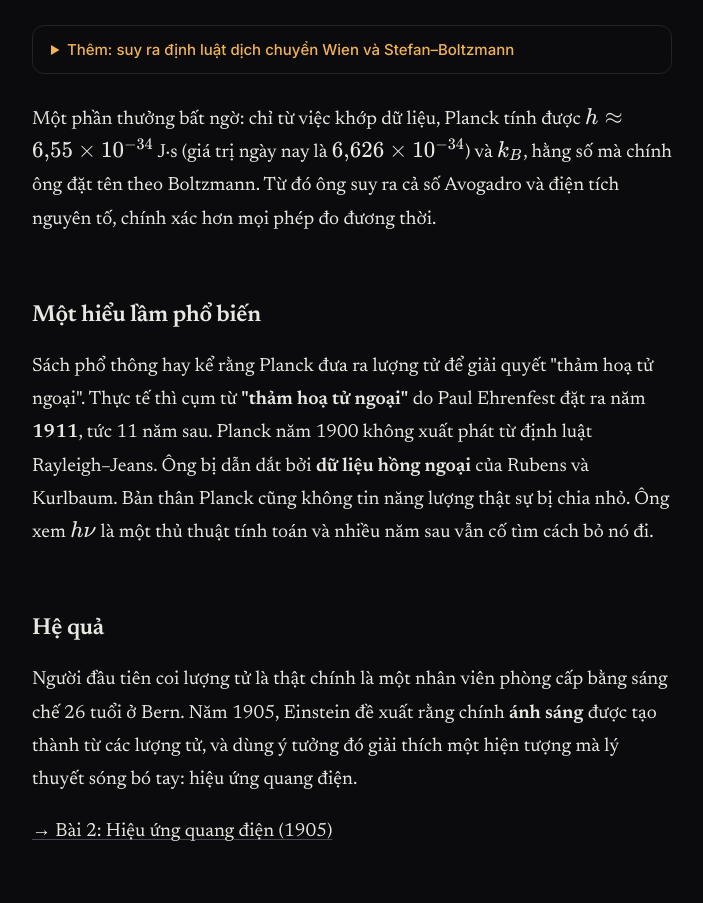
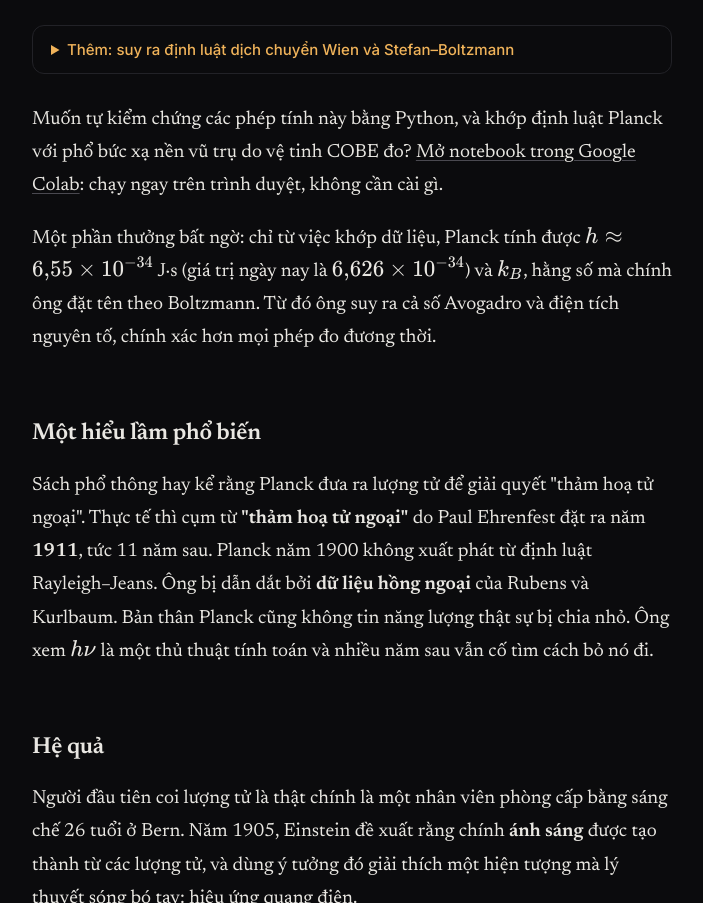
Before and after one commit to JasonDE03/sophon, a plain HTML site: page vi/01-vat-den.html in a window 1280 px wide. Shown: the part 3379-4282 px from the top of the page, without its empty margins (288-991 px from the left). Drawn offline with nearby package versions, Linux system fonts and the light colour scheme.

Commit message:
Add episode 1 lab notebook with COBE/FIRAS fit
Planck vs Rayleigh-Jeans vs Wien, Wien displacement root, Stefan-Boltzmann
integral, and a Planck fit to the embedded FIRAS monopole spectrum. Link the
Colab notebook from episode 1.

Co-Authored-By: Claude Opus 5.5 <noreply@anthropic.com>
Claude-Session: https://claude.ai/code/session_01JVS3FRV2gq1umdmVumBJyv

```diff
--- a/vi/01-vat-den.html
+++ b/vi/01-vat-den.html
@@ -49,6 +49,7 @@ $$B_\lambda(\lambda,T) = \frac{2hc^2}{\lambda^5}\,\frac{1}{e^{hc/\lambda k_B T}-
 <p>Đạo hàm $B_\lambda$ theo $\lambda$ rồi cho bằng 0 dẫn tới phương trình $x = 5(1-e^{-x})$, nghiệm $x \approx 4{,}965$. Do đó $\lambda_{\max}T = hc/(4{,}965\,k_B) \approx 2{,}898\times10^{-3}$ m·K.</p>
 <p>Lấy tích phân theo mọi bước sóng: $\pi\!\int_0^\infty B_\lambda\,d\lambda = \sigma T^4$ với $\sigma = \dfrac{2\pi^5 k_B^4}{15 c^2 h^3}$. Như vậy định luật Stefan–Boltzmann cũng nằm sẵn trong công thức Planck.</p>
 </details>
+<p>Muốn tự kiểm chứng các phép tính này bằng Python, và khớp định luật Planck với phổ bức xạ nền vũ trụ do vệ tinh COBE đo? <a href="https://colab.research.google.com/github/JasonDE03/sophon/blob/main/lab/01_blackbody.ipynb">Mở notebook trong Google Colab</a>: chạy ngay trên trình duyệt, không cần cài gì.</p>
 <p>Một phần thưởng bất ngờ: chỉ từ việc khớp dữ liệu, Planck tính được $h \approx 6{,}55\times10^{-34}$ J·s (giá trị ngày nay là $6{,}626\times10^{-34}$) và $k_B$, hằng số mà chính ông đặt tên theo Boltzmann. Từ đó ông suy ra cả số Avogadro và điện tích nguyên tố, chính xác hơn mọi phép đo đương thời.</p>
 
 <h2>Một hiểu lầm phổ biến</h2>
```
Also changed, not shown: en/01-blackbody.html (+1 -0 lines), 2 other files.
